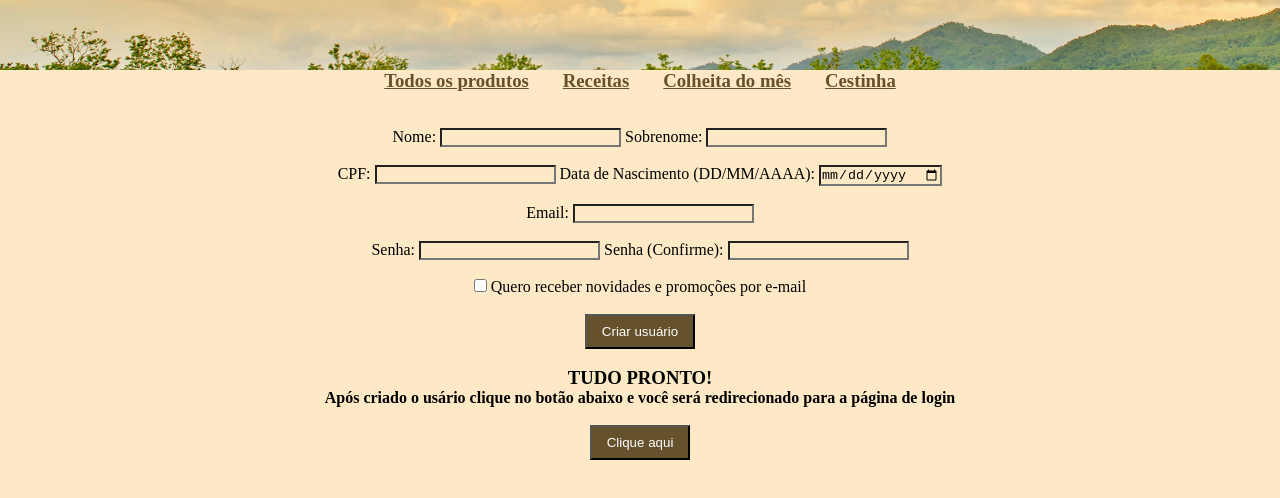
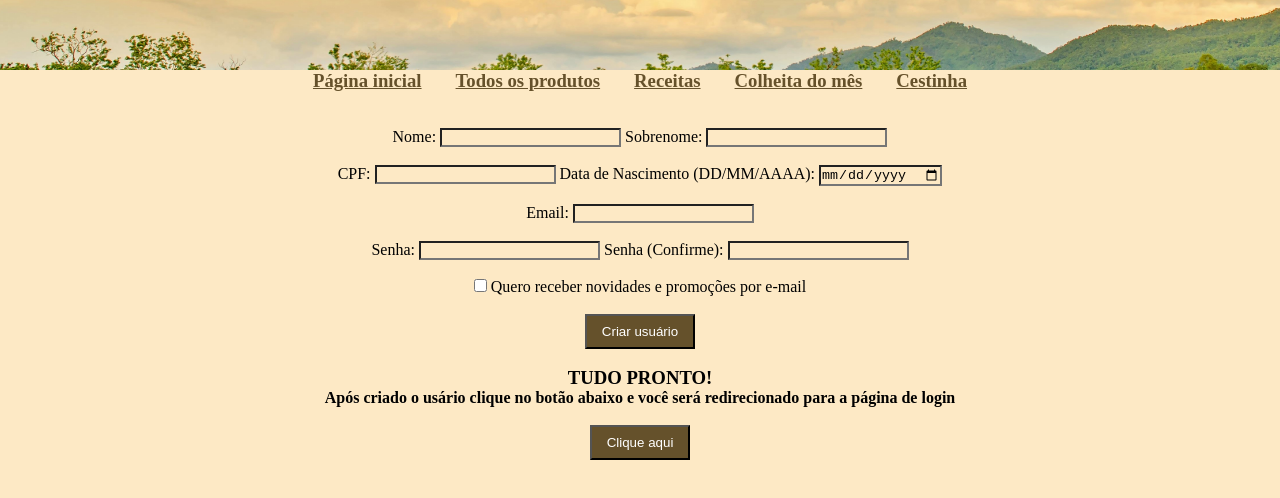
Before and after one commit to FranciellePaz/farm_to_table, a plain HTML site: page cadastro.html in a window 1280 px wide. Shown: the part 130-628 px from the top of the page. Drawn offline with Linux system fonts and the light colour scheme.

Commit message:
Adicionei o botão página inicial nos arquivos cadastro e login

```diff
--- a/cadastro.html
+++ b/cadastro.html
@@ -15,6 +15,7 @@
 
 <main>
     <nav>
+        <a href="index.html"><h3>Página inicial</h3></a>
         <a href="todos_produtos.html"><h3>Todos os produtos</h3></a>
         <a href="receitas.html"><h3>Receitas</h3></a>
         <a href="Colheita_do_mês.html"><h3>Colheita do mês</h3></a>
```
Also changed, not shown: login.html (+1 -1 lines), index.html (added).
